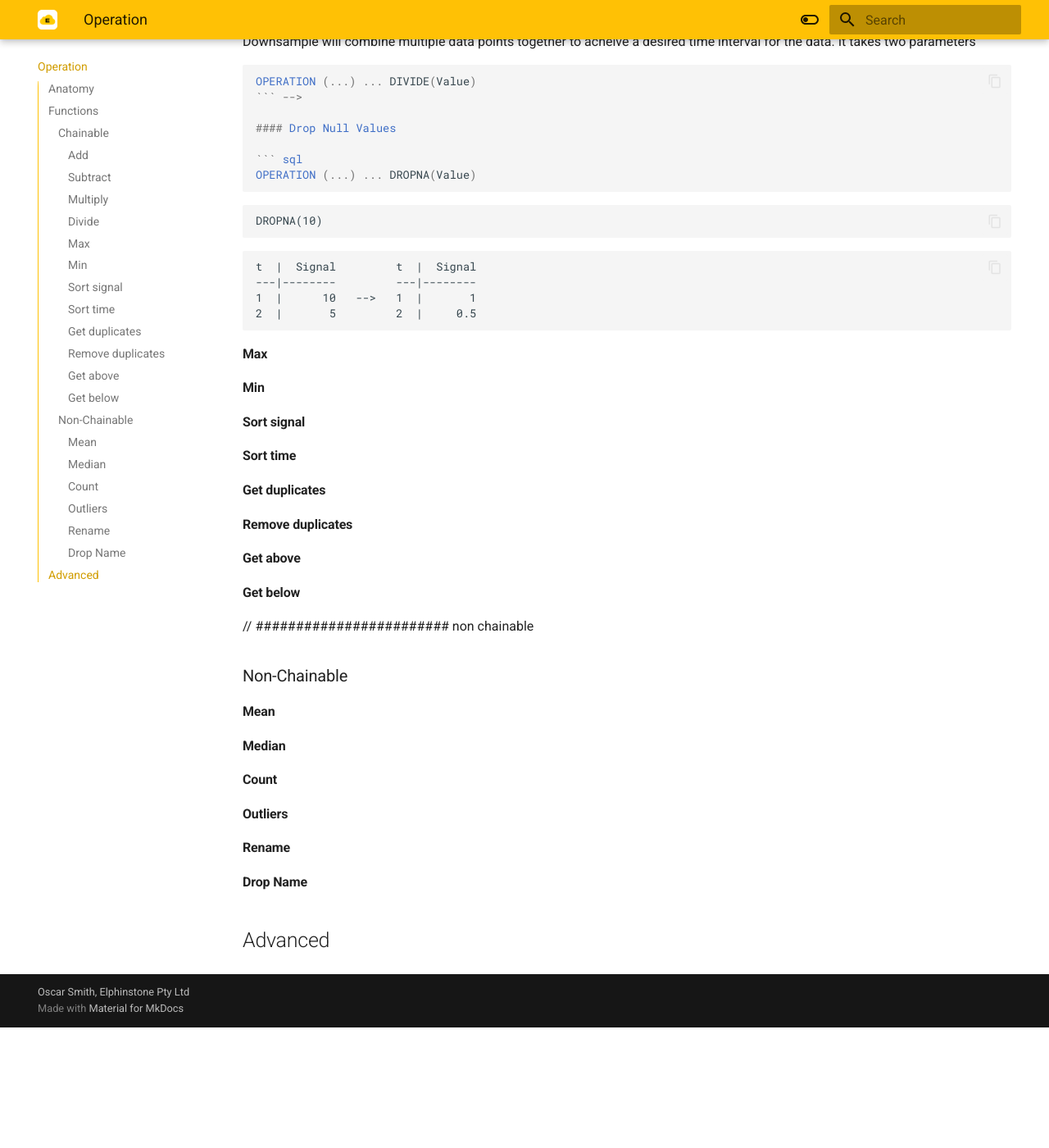
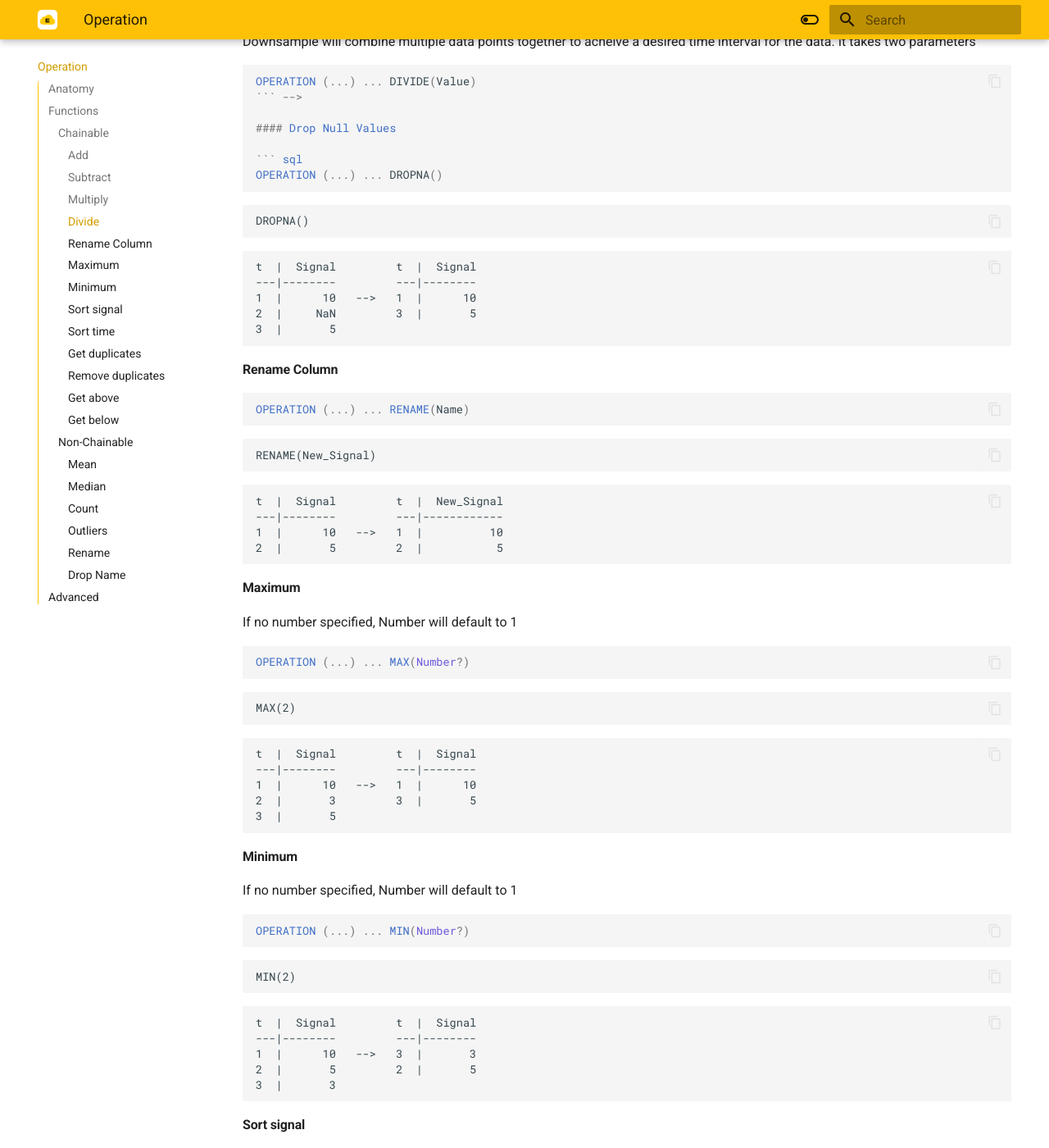
Before and after one commit to oscar-smith-elphinstone/CANAnalyser-Docs, an MkDocs documentation site: the page built from docs/operation.md, in a window 1280 px wide and 1400 px high, scrolled down 1637 px. Shown: the whole window at 82% size. Built offline with MkDocs 1.6.1 and Material for MkDocs 9.7.7, drawn with Linux system fonts in a browser that asks for light colours; before the commit the page ends 2890 px from its top, so only the background shows below that.

Commit message:
Minor Updates

````diff
--- a/docs/operation.md
+++ b/docs/operation.md
@@ -85,22 +85,66 @@ OPERATION (...) ... DIVIDE(Value)
 #### Drop Null Values
 
 ``` sql
-OPERATION (...) ... DROPNA(Value)
+OPERATION (...) ... DROPNA()
 ```
 ```
-DROPNA(10)
+DROPNA()
 ```
 ```
 t  |  Signal         t  |  Signal
 ---|--------         ---|--------
-1  |      10   -->   1  |       1
-2  |       5         2  |     0.5
+1  |      10   -->   1  |      10
+2  |     NaN         3  |       5
+3  |       5
 ```
 
+#### Rename Column
+``` sql
+OPERATION (...) ... RENAME(Name)
+```
+```
+RENAME(New_Signal)
+```
+```
+t  |  Signal         t  |  New_Signal
+---|--------         ---|------------
+1  |      10   -->   1  |          10
+2  |       5         2  |           5
+```
 
-#### Max
+#### Maximum
+If no number specified, Number will default to 1
 
-#### Min
+``` sql
+OPERATION (...) ... MAX(Number?)
+```
+```
+MAX(2)
+```
+```
+t  |  Signal         t  |  Signal
+---|--------         ---|--------
+1  |      10   -->   1  |      10
+2  |       3         3  |       5
+3  |       5
+```
+
+#### Minimum
+If no number specified, Number will default to 1
+
+``` sql
+OPERATION (...) ... MIN(Number?)
+```
+```
+MIN(2)
+```
+```
+t  |  Signal         t  |  Signal
+---|--------         ---|--------
+1  |      10   -->   3  |       3
+2  |       5         2  |       5
+3  |       3
+```
 
 #### Sort signal
 
@@ -113,6 +157,8 @@ t  |  Signal         t  |  Signal
 #### Get above
 
 #### Get below
+
+
 
 
 
````
Also changed, not shown: docs/plot.md (added, +1 -0 lines).
